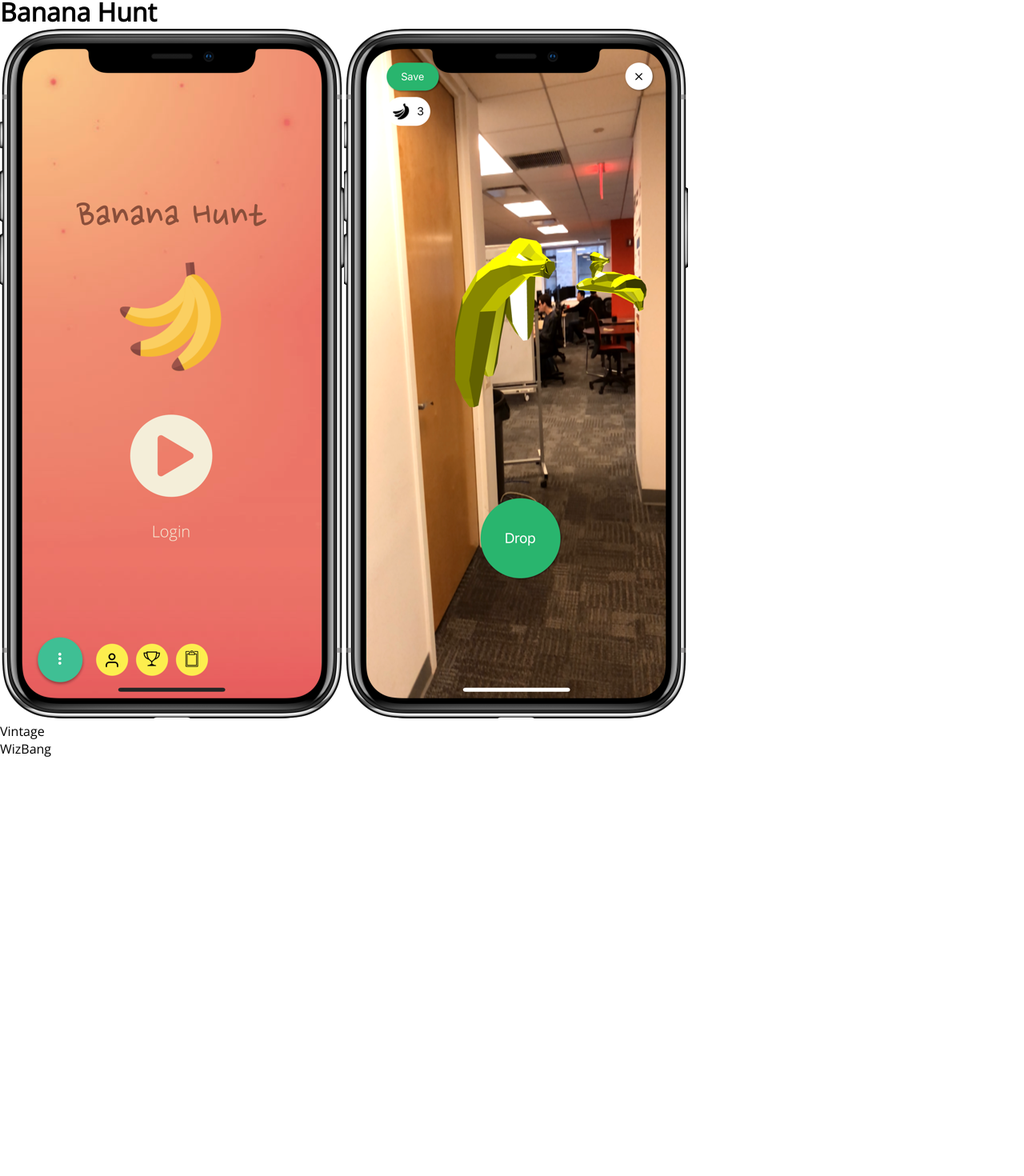
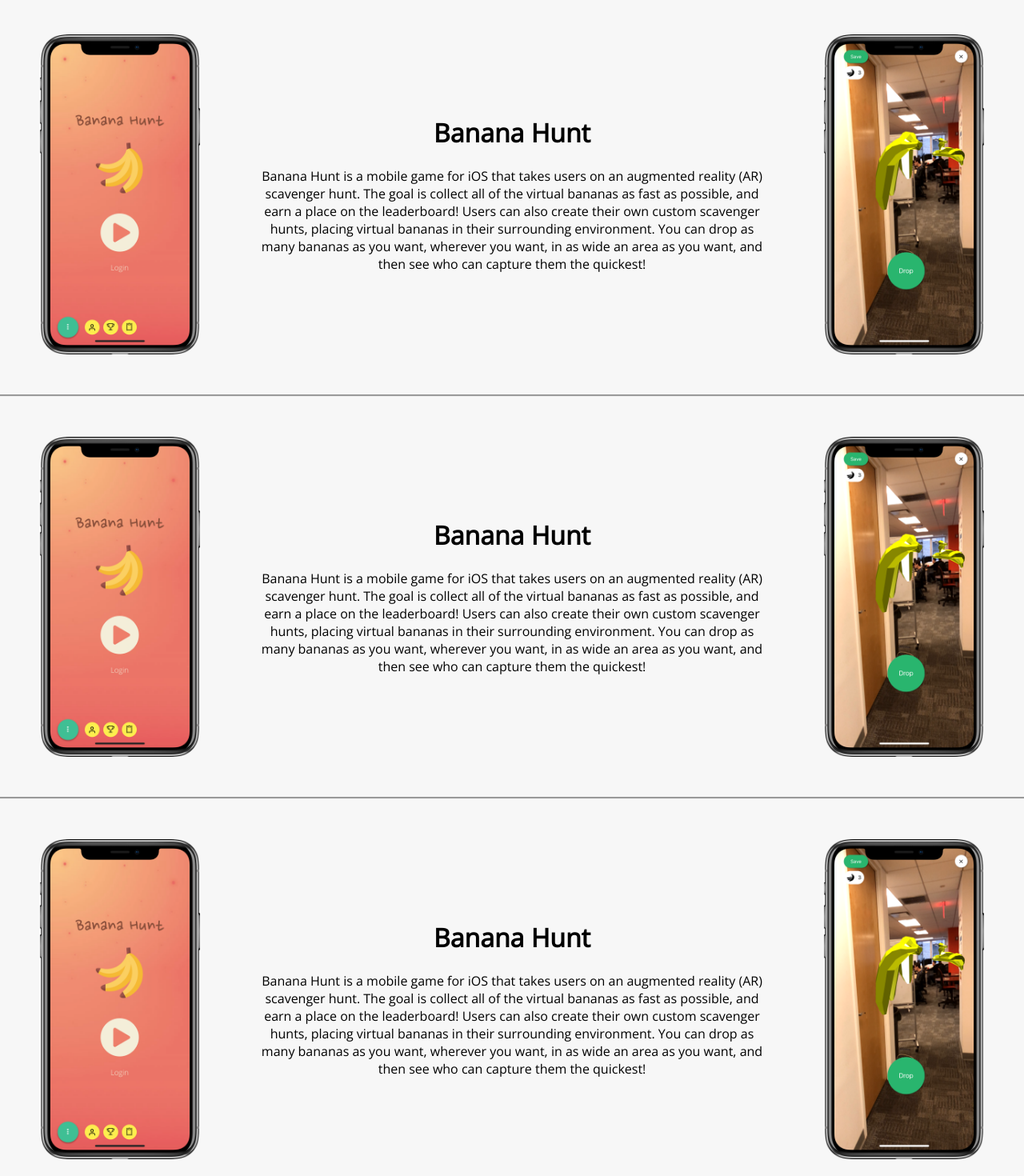
Before and after one commit to dmzobel/dmzobel.github.io, a React (Create React App) app: page /projects in a window 1280 px wide. Shown: the part 150-1620 px from the top of the page at 80% size. Before the commit the page ends 1097 px from the top, so only its background shows below. Built offline with nearby package versions, Linux system fonts and the light colour scheme.

Commit message:
Project component outline

```diff
--- a/src/components/Home.js
+++ b/src/components/Home.js
@@ -30,7 +30,7 @@ const Home = () => (
       </div>
     </div>
     <div className="sub-section">
-      <h1>Technical Proficiency</h1>
+      <h1>Additional Technologies</h1>
       <Technologies />
     </div>
     <div className="sub-section">
--- a/src/components/Projects.js
+++ b/src/components/Projects.js
@@ -3,13 +3,57 @@ import { bhDemo1, bhDemo2 } from '../images';
 
 const Projects = () => (
   <React.Fragment>
-    <div>
-      <h1>Banana Hunt</h1>
-      <img src={bhDemo1} alt="" />
-      <img src={bhDemo2} alt="" />
+    <div className="project-section">
+      <img src={bhDemo1} alt="" className="screenshot" />
+      <div>
+        <h1>Banana Hunt</h1>
+        <br />
+        <p>
+          Banana Hunt is a mobile game for iOS that takes users on an augmented
+          reality (AR) scavenger hunt. The goal is collect all of the virtual
+          bananas as fast as possible, and earn a place on the leaderboard!
+          Users can also create their own custom scavenger hunts, placing
+          virtual bananas in their surrounding environment. You can drop as many
+          bananas as you want, wherever you want, in as wide an area as you
+          want, and then see who can capture them the quickest!
+        </p>
+      </div>
+      <img src={bhDemo2} alt="" className="screenshot" />
     </div>
-    <div>Vintage</div>
-    <div>WizBang</div>
+    <div className="project-section">
+      <img src={bhDemo1} alt="" className="screenshot" />
+      <div>
+        <h1>Banana Hunt</h1>
+        <br />
+        <p>
+          Banana Hunt is a mobile game for iOS that takes users on an augmented
+          reality (AR) scavenger hunt. The goal is collect all of the virtual
+          bananas as fast as possible, and earn a place on the leaderboard!
+          Users can also create their own custom scavenger hunts, placing
+          virtual bananas in their surrounding environment. You can drop as many
+          bananas as you want, wherever you want, in as wide an area as you
+          want, and then see who can capture them the quickest!
+        </p>
+      </div>
+      <img src={bhDemo2} alt="" className="screenshot" />
+    </div>
+    <div className="project-section">
+      <img src={bhDemo1} alt="" className="screenshot" />
+      <div>
+        <h1>Banana Hunt</h1>
+        <br />
+        <p>
+          Banana Hunt is a mobile game for iOS that takes users on an augmented
+          reality (AR) scavenger hunt. The goal is collect all of the virtual
+          bananas as fast as possible, and earn a place on the leaderboard!
+          Users can also create their own custom scavenger hunts, placing
+          virtual bananas in their surrounding environment. You can drop as many
+          bananas as you want, wherever you want, in as wide an area as you
+          want, and then see who can capture them the quickest!
+        </p>
+      </div>
+      <img src={bhDemo2} alt="" className="screenshot" />
+    </div>
   </React.Fragment>
 );
 
--- a/src/style.css
+++ b/src/style.css
@@ -84,6 +84,22 @@
   transform: scale(1.1);
 }
 
+.project-section {
+  display: flex;
+  align-items: center;
+  padding: 50px;
+  background-color: #f7f7f7;
+  border-bottom: groove;
+}
+.project-section div {
+  text-align: center;
+  padding: 75px;
+}
+
+.screenshot {
+  max-height: 400px;
+}
+
 .small-icon {
   height: 30px;
 }
```
